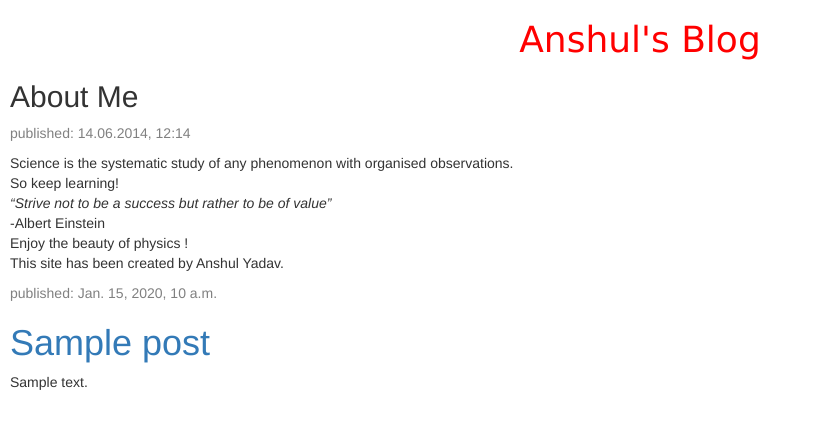
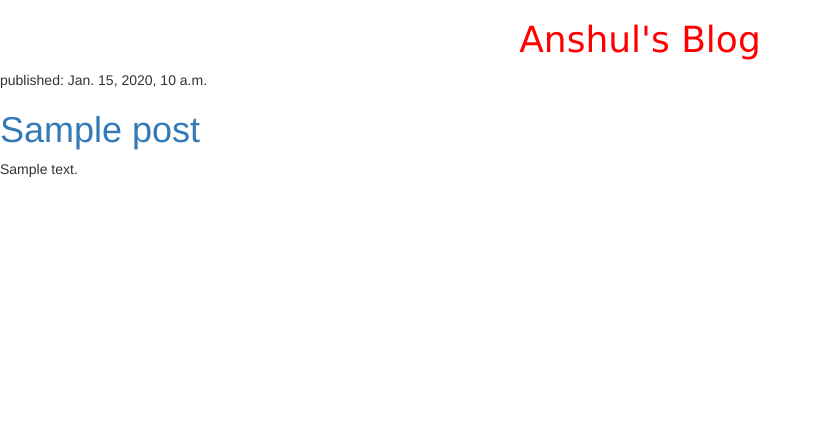
Before and after one commit to anshul3899/first-blog, a Django app: template blog/templates/blog/post_list.html in a window 1280 px wide. Shown: the top 429 px of the page, without its empty margins (0-821 px from the left). Run offline with Django 3.2, Linux system fonts and the light colour scheme; the template is opened without the code that fills it: values that come from a table or form of the project are taken from there, others are empty; tables that the repository leaves empty hold one stand-in row (values such as "Sample post"); some libraries are stand-ins or nearby versions.

Commit message:
minor fix

```diff
--- a/blog/templates/blog/post_list.html
+++ b/blog/templates/blog/post_list.html
@@ -29,20 +29,13 @@
 
 
 <a href="anshul.pythonanywhere.com"><h1 id="header">Anshul's Blog</h1></a>
-		<div id="post">
 
-			<h2>About Me</h2>
-			<p id="timestamp">published: 14.06.2014, 12:14</p>
-		<p>Science is the systematic study of any phenomenon with organised observations.<br/>So keep learning!<br/><em>“Strive not to be a success but rather to be of value”</em><br>-Albert Einstein<br/>Enjoy the beauty of physics  !<br/>This site has been created by Anshul Yadav.
-		</p>
-		</div>
            {% for post in posts %}
-          <div id="post">
-             <p id="timestamp">published: {{ post.published_date }}</p>
-              <h1><a href="">{{ post.title }}</a></h1>
-            <p>{{ post.text|linebreaksbr }}</p>
-         </div>
-          {% endfor %}
-
+             	 <div>
+       		 <p>published: {{ post.published_date }}</p>
+       		 <h1><a href="">{{ post.title }}</a></h1>
+      		 <p>{{ post.text|linebreaksbr }}</p>
+   		 </div>
+	   {% endfor %}
 	</body>
 	</HTML>
--- a/blog/views.py
+++ b/blog/views.py
@@ -1,4 +1,5 @@
 from django.shortcuts import render
+from django.utils import timezone
 from .models import Post
 # Create your views here.
 def post_list(request):
```
